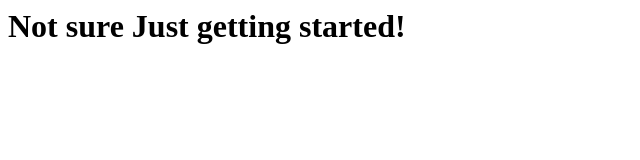
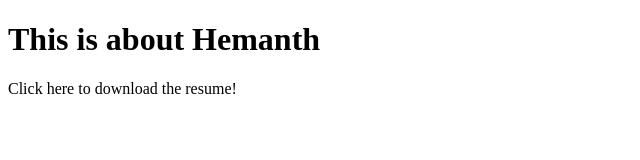
Before and after one commit to hem1999/hem1999.github.io, a plain HTML site: page index.html in a window 1280 px wide. Shown: the whole page, without its empty margins (0-640 px from the left). Drawn offline with Linux system fonts and the light colour scheme.

Commit message:
getting started#1

```diff
--- a/index.html
+++ b/index.html
@@ -1 +1,24 @@
-<h1>Not sure Just getting started!</h1>
+<!DOCTYPE html>
+<html lang="en">
+<head>
+    <meta charset="UTF-8">
+    <meta name="viewport" content="width=device-width, initial-scale=1.0">
+    <title>Portfolio</title>
+</head>
+<body>
+    <div class="header">
+
+    </div>
+    <div class="everything">
+        <div class="title">
+            <h1> This is about Hemanth</h1>
+        </div>
+        <div class="resume-download">
+            <p>Click here to download the resume!</p>
+        </div>
+    </div>
+    <div class="footer">
+
+    </div>
+</body>
+</html>
```
